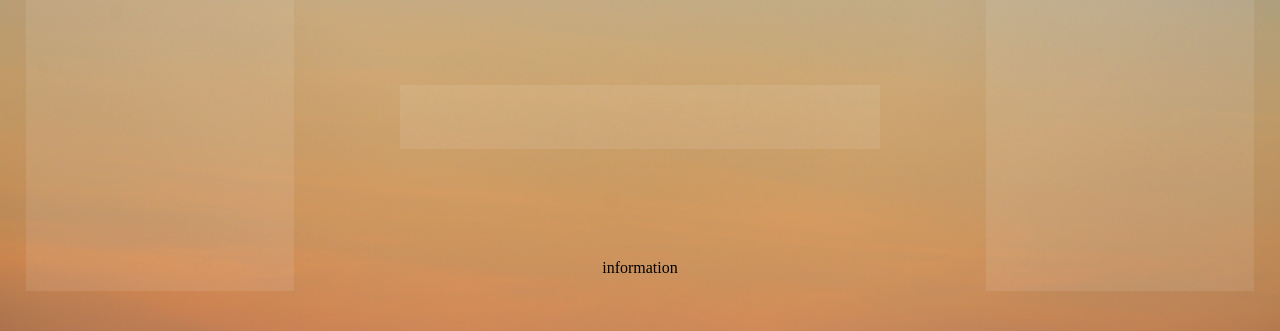
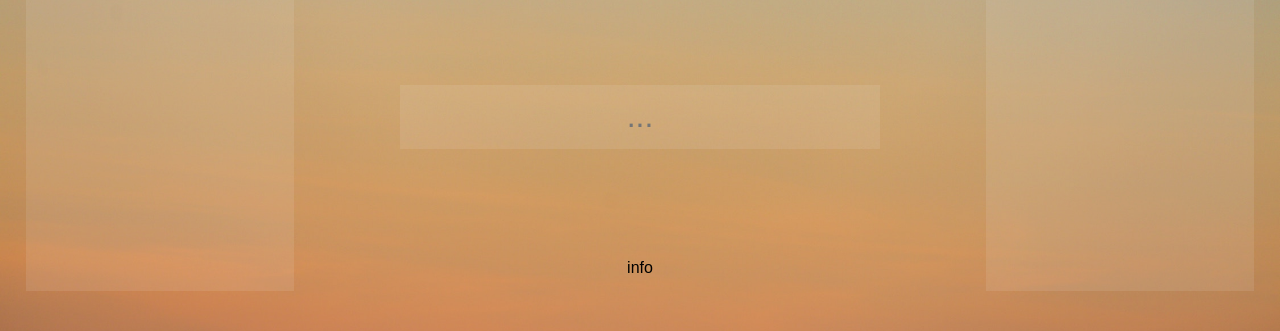
Before and after one commit to Kelby2/wordjs, a website built with webpack: page index.html in a window 1280 px wide. Shown: the part 469-800 px from the top of the page. Built offline with nearby package versions, Linux system fonts and the light colour scheme; a web font is replaced by a local one; what all-subsets would draw is missing.

Commit message:
remove autosuggest and add limit to input

```diff
--- a/assets/css/main.css
+++ b/assets/css/main.css
@@ -13,6 +13,7 @@ body {
   -moz-background-size: cover;
   -o-background-size: cover;
   background-size: cover;
+  font-family: sans-serif;
 }
 
 #game {
--- a/index.html
+++ b/index.html
@@ -26,10 +26,14 @@
       <div id="key-word">[]</div>
 
       <form id="entry-container">
-        <input id="user-input" type="text"></div>
+        <input id="user-input"
+              type="text"
+              maxlength=6
+              autocomplete="off"
+              placeholder="..."></div>
       </form>
 
-      <footer id="klu-info">information</footer>
+      <footer id="klu-info">info</footer>
     </article>
 
     <aside class="display side-panel">
```
